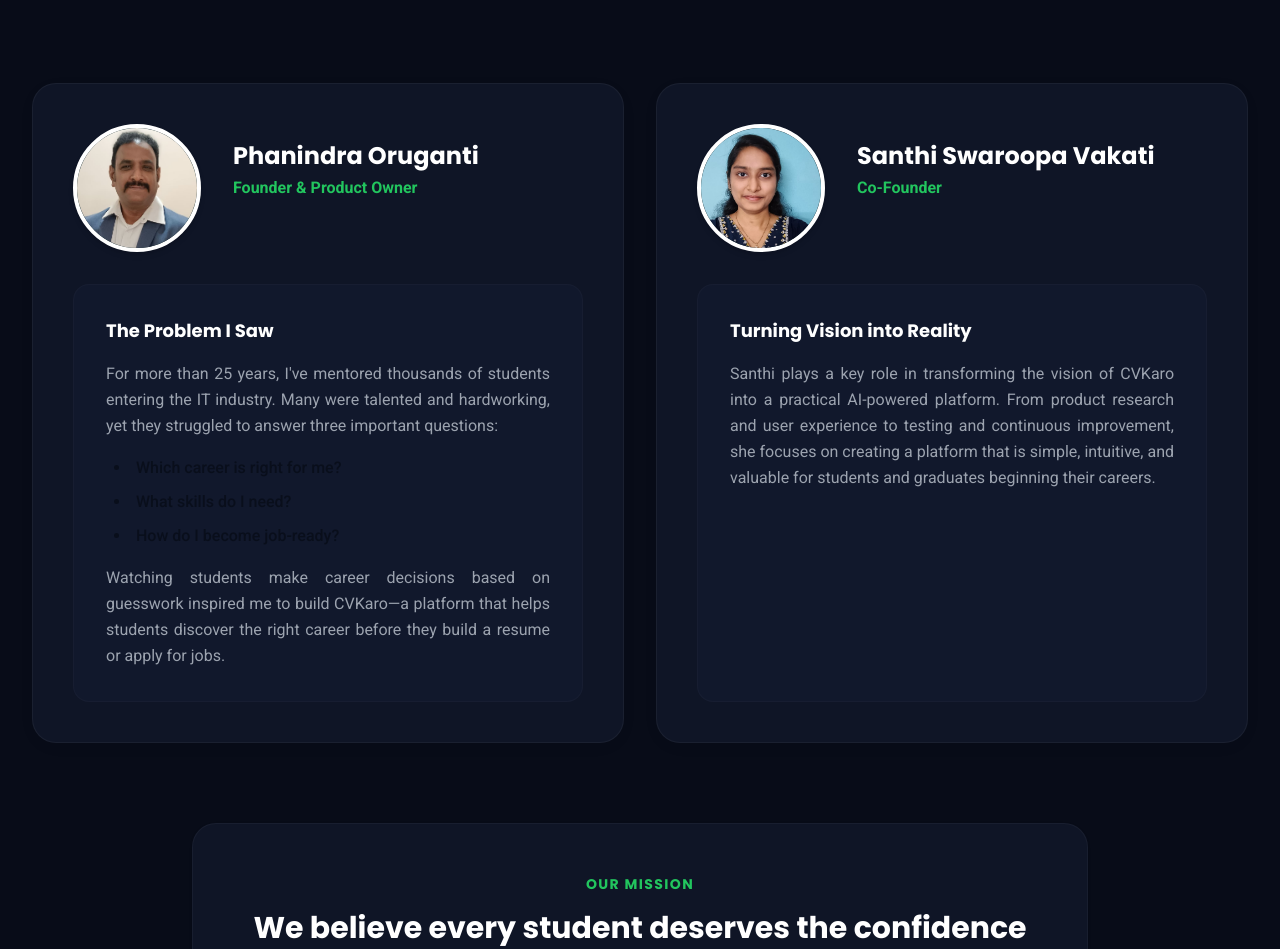
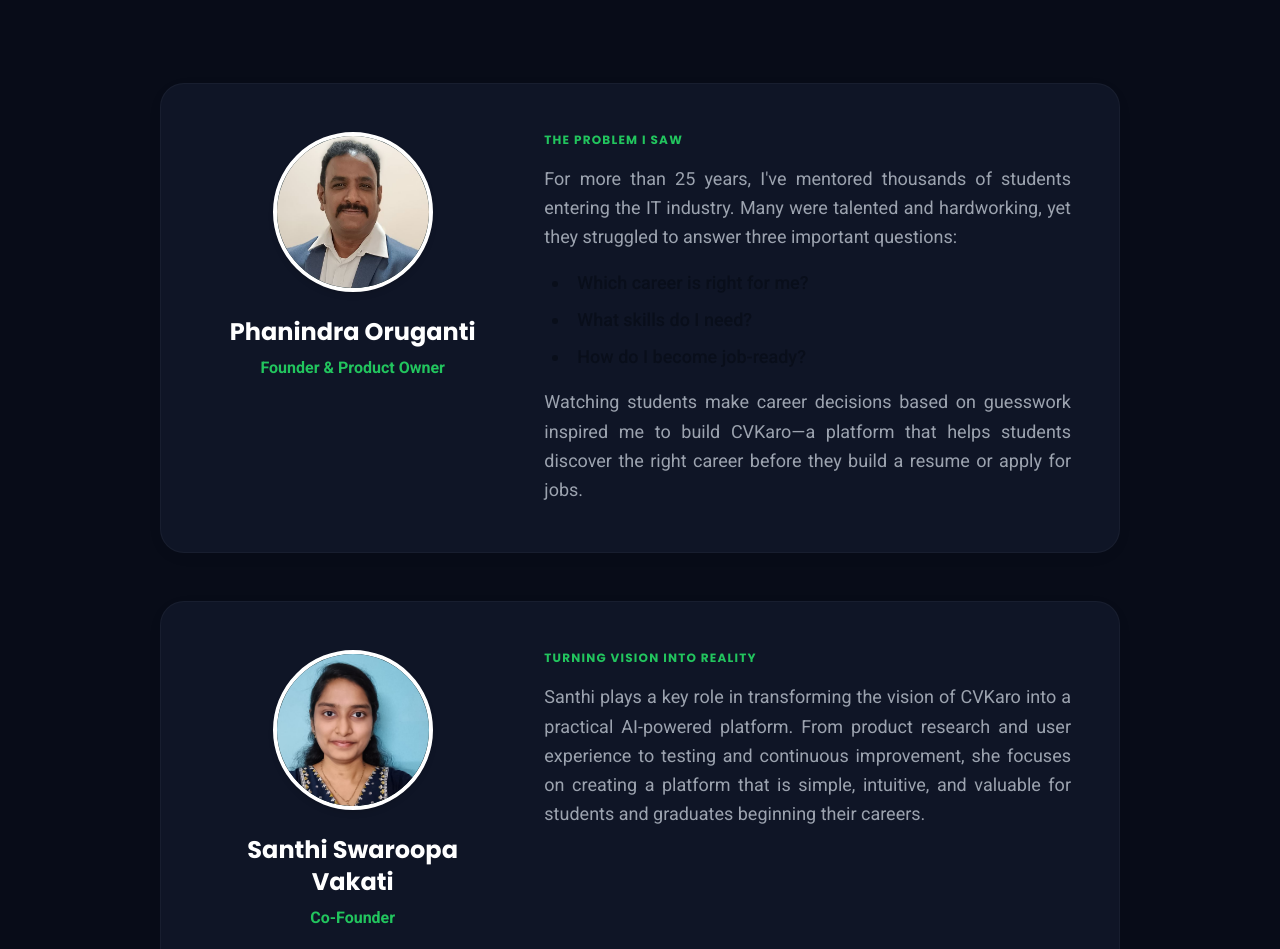
Before and after one commit to phanindra73/cvkaro-public, a React (Vite) app: page / in a window 1280 px wide. Shown: the part 4281-5230 px from the top of the page. Built offline with nearby package versions, Linux system fonts and the light colour scheme.

Commit message:
founder section change  committ

```diff
--- a/src/components/WhyCVKaro.tsx
+++ b/src/components/WhyCVKaro.tsx
@@ -10,7 +10,7 @@
       <div className="absolute top-0 right-1/4 w-96 h-96 bg-brand-green/5 rounded-full blur-3xl -z-10" />
       <div className="absolute bottom-0 left-1/4 w-96 h-96 bg-blue-500/5 rounded-full blur-3xl -z-10" />
 
-      <div className="max-w-7xl mx-auto px-4 sm:px-6 lg:px-8">
+      <div className="max-w-5xl mx-auto px-4 sm:px-6 lg:px-8">
 
         {/* Header Section */}
         <div className="text-center max-w-3xl mx-auto mb-16 sm:mb-20">
@@ -27,24 +27,27 @@
           </p>
         </div>
 
-        {/* Founder Cards */}
-        <div className="grid grid-cols-1 lg:grid-cols-2 gap-8 mb-16 sm:mb-20">
+        {/* Founder Cards (Stacked vertically) */}
+        <div className="flex flex-col gap-10 sm:gap-12 mb-16 sm:mb-20">
 
           {/* Founder Card */}
-          <div className="bg-white rounded-3xl p-8 sm:p-10 shadow-[0_4px_20px_-4px_rgba(0,0,0,0.05)] border border-border-gray/60 hover:shadow-xl hover:border-brand-green/30 transition-all duration-300 relative group flex flex-col">
-            <div className="flex flex-col sm:flex-row gap-8 items-center sm:items-start mb-8">
-              <div className="w-32 h-32 rounded-full bg-brand-green/10 text-brand-green flex items-center justify-center overflow-hidden border-4 border-white shadow-md shrink-0 group-hover:scale-105 transition-transform duration-300">
+          <div className="bg-white rounded-3xl p-8 sm:p-12 shadow-[0_4px_20px_-4px_rgba(0,0,0,0.05)] border border-border-gray/50 flex flex-col md:flex-row items-center md:items-start gap-8 md:gap-12 relative overflow-hidden group hover:shadow-xl hover:border-brand-green/30 transition-all duration-300">
+            {/* Decorative element */}
+            <div className="absolute top-0 right-0 w-64 h-64 bg-brand-green/5 rounded-full blur-3xl -z-10 translate-x-1/2 -translate-y-1/2 group-hover:bg-brand-green/10 transition-colors duration-500" />
+
+            {/* Left Column: Photo & Info */}
+            <div className="w-full md:w-1/3 flex flex-col items-center text-center relative z-10 shrink-0">
+              <div className="w-32 h-32 sm:w-40 sm:h-40 rounded-full bg-brand-green/10 text-brand-green flex items-center justify-center mb-6 overflow-hidden border-4 border-white shadow-md group-hover:scale-105 transition-transform duration-500">
                 <img src="/founder.jpg" alt="Phanindra Oruganti" className="w-full h-full object-cover" />
               </div>
-              <div className="text-center sm:text-left mt-2 sm:mt-4">
-                <h4 className="text-2xl font-display font-bold text-navy-dark">Phanindra Oruganti</h4>
-                <p className="text-brand-green font-semibold mt-1">Founder & Product Owner</p>
-              </div>
+              <h3 className="text-2xl font-display font-bold text-navy-dark">Phanindra Oruganti</h3>
+              <p className="text-brand-green font-semibold mt-2">Founder & Product Owner</p>
             </div>
 
-            <div className="bg-light-bg/50 rounded-2xl p-6 sm:p-8 border border-border-gray/30 flex-grow">
-              <h5 className="font-bold text-navy-dark mb-4 text-lg">The Problem I Saw</h5>
-              <div className="text-text-muted space-y-4 leading-relaxed">
+            {/* Right Column: Quote / Story */}
+            <div className="w-full md:w-2/3 flex flex-col justify-center h-full relative z-10">
+              <h2 className="text-xs font-bold text-brand-green tracking-widest uppercase mb-4">The Problem I Saw</h2>
+              <div className="space-y-4 text-text-muted text-base sm:text-lg leading-relaxed">
                 <p>
                   For more than 25 years, I've mentored thousands of students entering the IT industry. Many were talented and hardworking, yet they struggled to answer three important questions:
                 </p>
@@ -61,20 +64,23 @@
           </div>
 
           {/* Co-Founder Card */}
-          <div className="bg-white rounded-3xl p-8 sm:p-10 shadow-[0_4px_20px_-4px_rgba(0,0,0,0.05)] border border-border-gray/60 hover:shadow-xl hover:border-brand-green/30 transition-all duration-300 relative group flex flex-col">
-            <div className="flex flex-col sm:flex-row gap-8 items-center sm:items-start mb-8">
-              <div className="w-32 h-32 rounded-full bg-brand-green/10 text-brand-green flex items-center justify-center overflow-hidden border-4 border-white shadow-md shrink-0 group-hover:scale-105 transition-transform duration-300">
+          <div className="bg-white rounded-3xl p-8 sm:p-12 shadow-[0_4px_20px_-4px_rgba(0,0,0,0.05)] border border-border-gray/50 flex flex-col md:flex-row items-center md:items-start gap-8 md:gap-12 relative overflow-hidden group hover:shadow-xl hover:border-brand-green/30 transition-all duration-300">
+            {/* Decorative element */}
+            <div className="absolute top-0 right-0 w-64 h-64 bg-brand-green/5 rounded-full blur-3xl -z-10 translate-x-1/2 -translate-y-1/2 group-hover:bg-brand-green/10 transition-colors duration-500" />
+
+            {/* Left Column: Photo & Info */}
+            <div className="w-full md:w-1/3 flex flex-col items-center text-center relative z-10 shrink-0">
+              <div className="w-32 h-32 sm:w-40 sm:h-40 rounded-full bg-brand-green/10 text-brand-green flex items-center justify-center mb-6 overflow-hidden border-4 border-white shadow-md group-hover:scale-105 transition-transform duration-500">
                 <img src="/co-founder.jpeg" alt="Santhi Swaroopa Vakati" className="w-full h-full object-cover object-[50%_35%]" />
               </div>
-              <div className="text-center sm:text-left mt-2 sm:mt-4">
-                <h4 className="text-2xl font-display font-bold text-navy-dark">Santhi Swaroopa Vakati</h4>
-                <p className="text-brand-green font-semibold mt-1">Co-Founder</p>
-              </div>
+              <h3 className="text-2xl font-display font-bold text-navy-dark">Santhi Swaroopa Vakati</h3>
+              <p className="text-brand-green font-semibold mt-2">Co-Founder</p>
             </div>
 
-            <div className="bg-light-bg/50 rounded-2xl p-6 sm:p-8 border border-border-gray/30 flex-grow">
-              <h5 className="font-bold text-navy-dark mb-4 text-lg">Turning Vision into Reality</h5>
-              <div className="text-text-muted space-y-4 leading-relaxed">
+            {/* Right Column: Quote / Story */}
+            <div className="w-full md:w-2/3 flex flex-col justify-center h-full relative z-10">
+              <h2 className="text-xs font-bold text-brand-green tracking-widest uppercase mb-4">Turning Vision into Reality</h2>
+              <div className="space-y-4 text-text-muted text-base sm:text-lg leading-relaxed">
                 <p>
                   Santhi plays a key role in transforming the vision of CVKaro into a practical AI-powered platform. From product research and user experience to testing and continuous improvement, she focuses on creating a platform that is simple, intuitive, and valuable for students and graduates beginning their careers.
                 </p>
@@ -85,15 +91,15 @@
         </div>
 
         {/* Closing Statement */}
-        <div className="max-w-4xl mx-auto text-center bg-white rounded-3xl p-8 sm:p-12 border border-border-gray/50 shadow-sm relative overflow-hidden">
-          <div className="absolute top-0 right-0 w-32 h-32 bg-brand-green/5 rounded-full blur-2xl -z-10 translate-x-1/2 -translate-y-1/2" />
-          <h2 className="text-sm font-bold text-brand-green tracking-widest uppercase mb-4 inline-block">
+        <div className="max-w-4xl mx-auto text-center bg-white rounded-3xl p-8 sm:p-12 border border-border-gray/50 shadow-[0_4px_20px_-4px_rgba(0,0,0,0.05)] relative overflow-hidden group hover:border-brand-green/30 transition-all duration-300">
+          <div className="absolute top-0 right-0 w-48 h-48 bg-brand-green/5 rounded-full blur-3xl -z-10 translate-x-1/2 -translate-y-1/2 group-hover:bg-brand-green/10 transition-colors duration-500" />
+          <h2 className="text-sm font-bold text-brand-green tracking-widest uppercase mb-4 inline-block px-4 py-1.5 bg-brand-green/10 rounded-full">
             Our Mission
           </h2>
           <h3 className="text-2xl sm:text-3xl font-display font-bold text-navy-dark mb-6 leading-tight">
             We believe every student deserves the confidence to choose the right career.
           </h3>
-          <p className="text-lg text-text-muted leading-relaxed">
+          <p className="text-lg text-text-muted leading-relaxed max-w-2xl mx-auto">
             CVKaro combines education, technology, and artificial intelligence to help students discover their strengths, develop future-ready skills, and confidently prepare for their first job.
           </p>
         </div>
```
